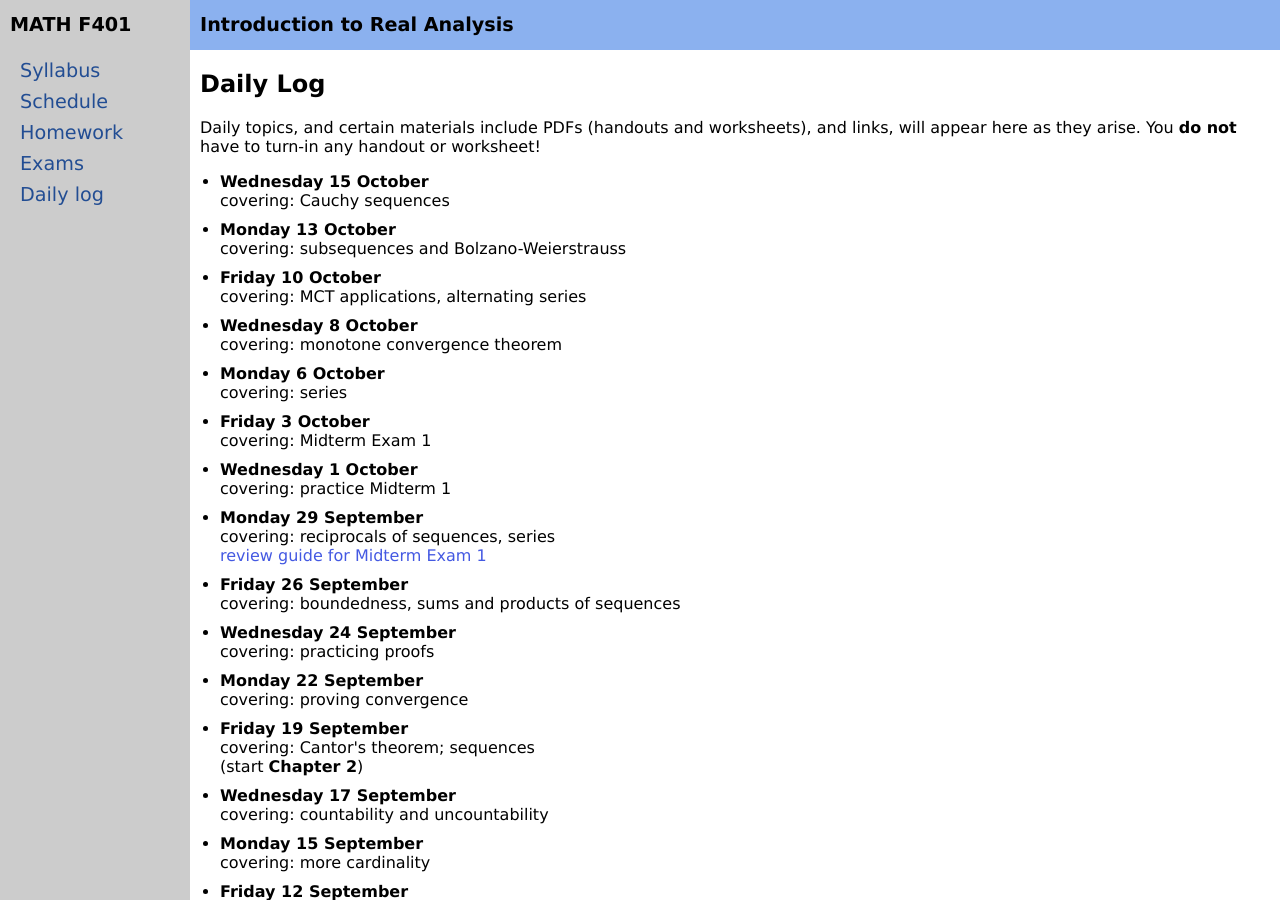
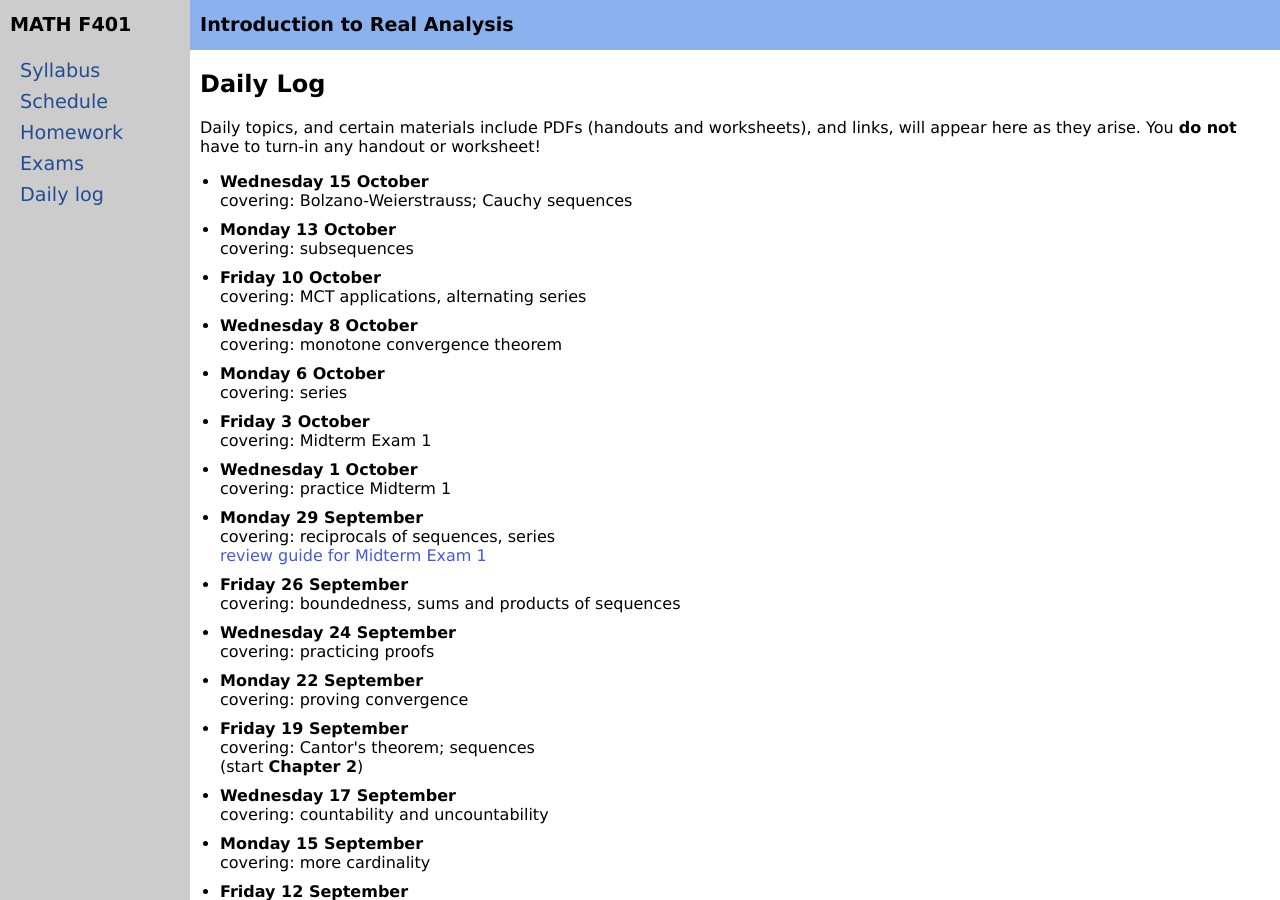
Before and after one commit to bueler/real, a Jekyll site: the page built from daily.md, in a window 1280 px wide and 900 px high. Built offline with Jekyll 4.4.1, drawn with Linux system fonts in a browser that asks for light colours.

Commit message:
minor daily

```diff
--- a/_data/daily.yml
+++ b/_data/daily.yml
@@ -2,9 +2,9 @@ semester: Fall 2025
 home: assets
 daily:
 - day: Wednesday 15 October
-  cover: Cauchy sequences
+  cover: Bolzano-Weierstrauss; Cauchy sequences
 - day: Monday 13 October
-  cover: subsequences and Bolzano-Weierstrauss
+  cover: subsequences
 - day: Friday 10 October
   cover: MCT applications, alternating series
 - day: Wednesday 8 October
```
